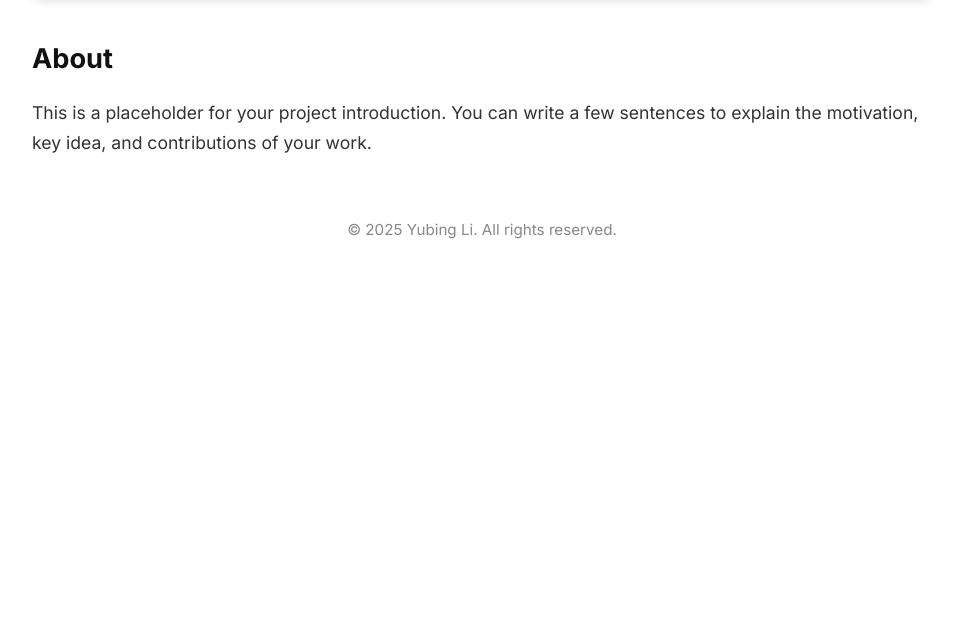
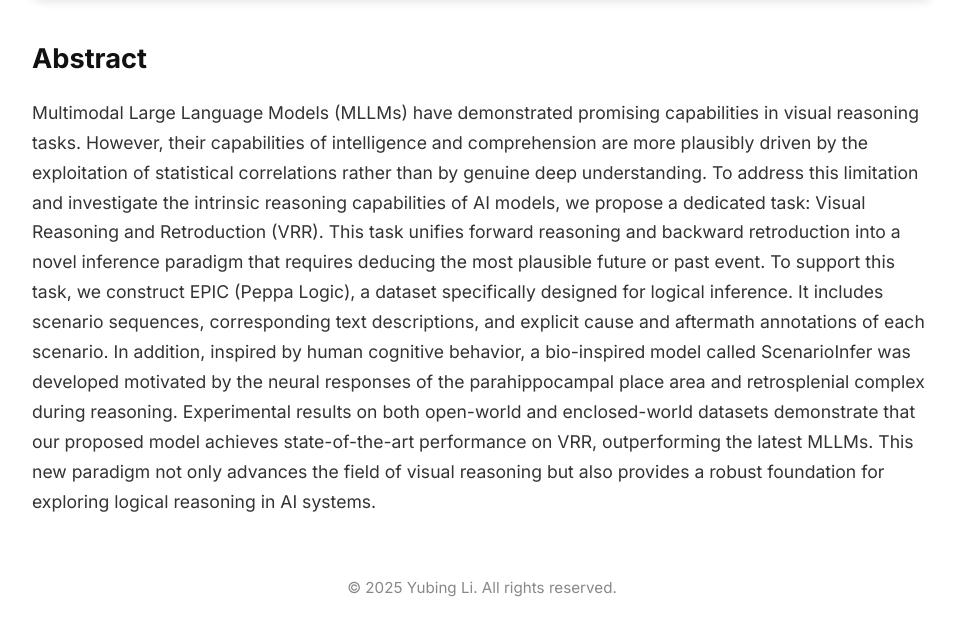
Before and after one commit to CaesarrrrLyb/VRR, a plain HTML site: page index.html in a window 1280 px wide. Shown: the part 1087-1722 px from the top of the page, without its empty margins (158-1121 px from the left). Before the commit the page ends 1379 px from the top, so only its background shows below. Drawn offline with Linux system fonts and the light colour scheme.

Commit message:
Update index.html

```diff
--- a/index.html
+++ b/index.html
@@ -130,9 +130,9 @@
     </div>
 
     <div class="section">
-      <h3>About</h3>
+      <h3>Abstract</h3>
       <p>
-        This is a placeholder for your project introduction. You can write a few sentences to explain the motivation, key idea, and contributions of your work.
+        Multimodal Large Language Models (MLLMs) have demonstrated promising capabilities in visual reasoning tasks. However, their capabilities of intelligence and comprehension are more plausibly driven by the exploitation of statistical correlations rather than by genuine deep understanding. To address this limitation and investigate the intrinsic reasoning capabilities of AI models, we propose a dedicated task: Visual Reasoning and Retroduction (VRR). This task unifies forward reasoning and backward retroduction into a novel inference paradigm that requires deducing the most plausible future or past event. To support this task, we construct EPIC (Peppa Logic), a dataset specifically designed for logical inference. It includes scenario sequences, corresponding text descriptions, and explicit cause and aftermath annotations of each scenario. In addition, inspired by human cognitive behavior, a bio-inspired model called ScenarioInfer was developed motivated by the neural responses of the parahippocampal place area and retrosplenial complex during reasoning. Experimental results on both open-world and enclosed-world datasets demonstrate that our proposed model achieves state-of-the-art performance on VRR, outperforming the latest MLLMs. This new paradigm not only advances the field of visual reasoning but also provides a robust foundation for exploring logical reasoning in AI systems.
       </p>
     </div>
   </div>
```
